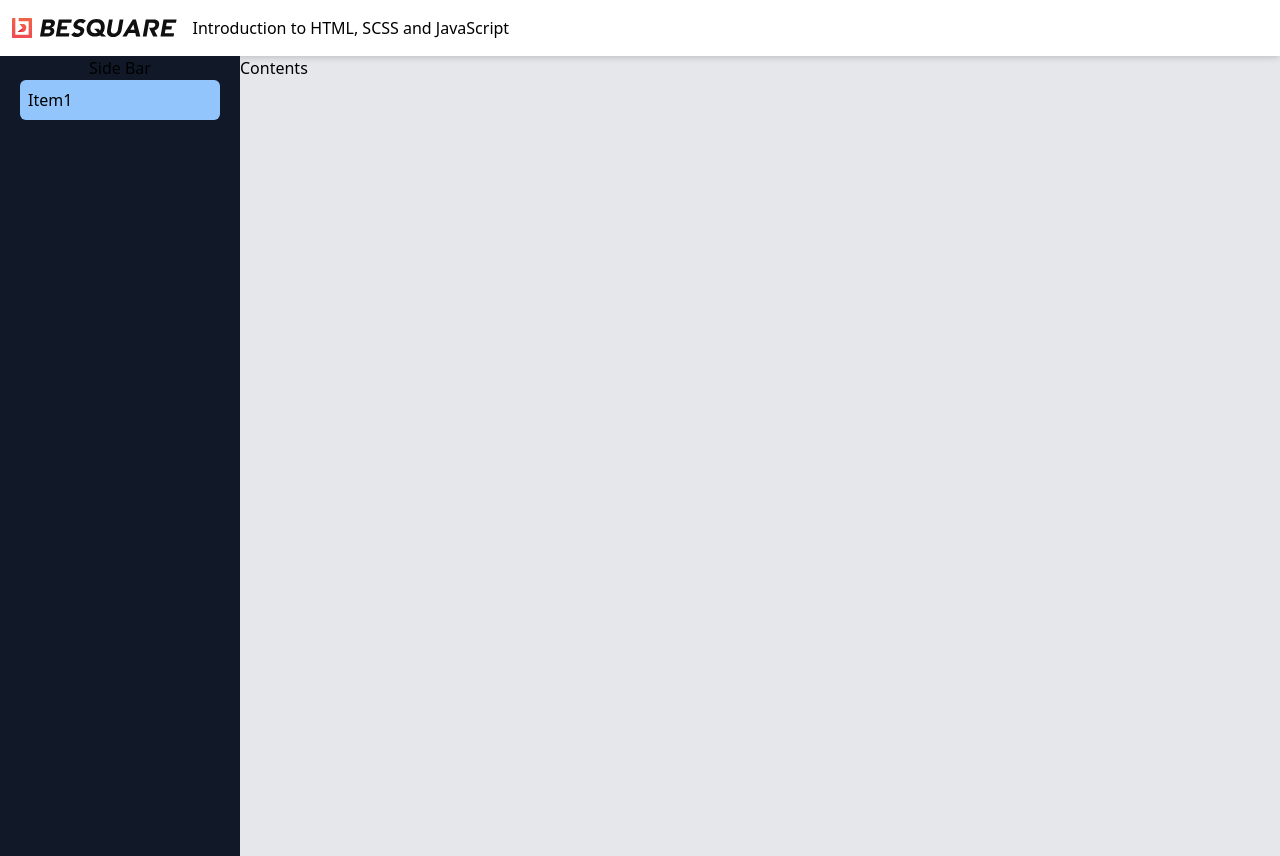
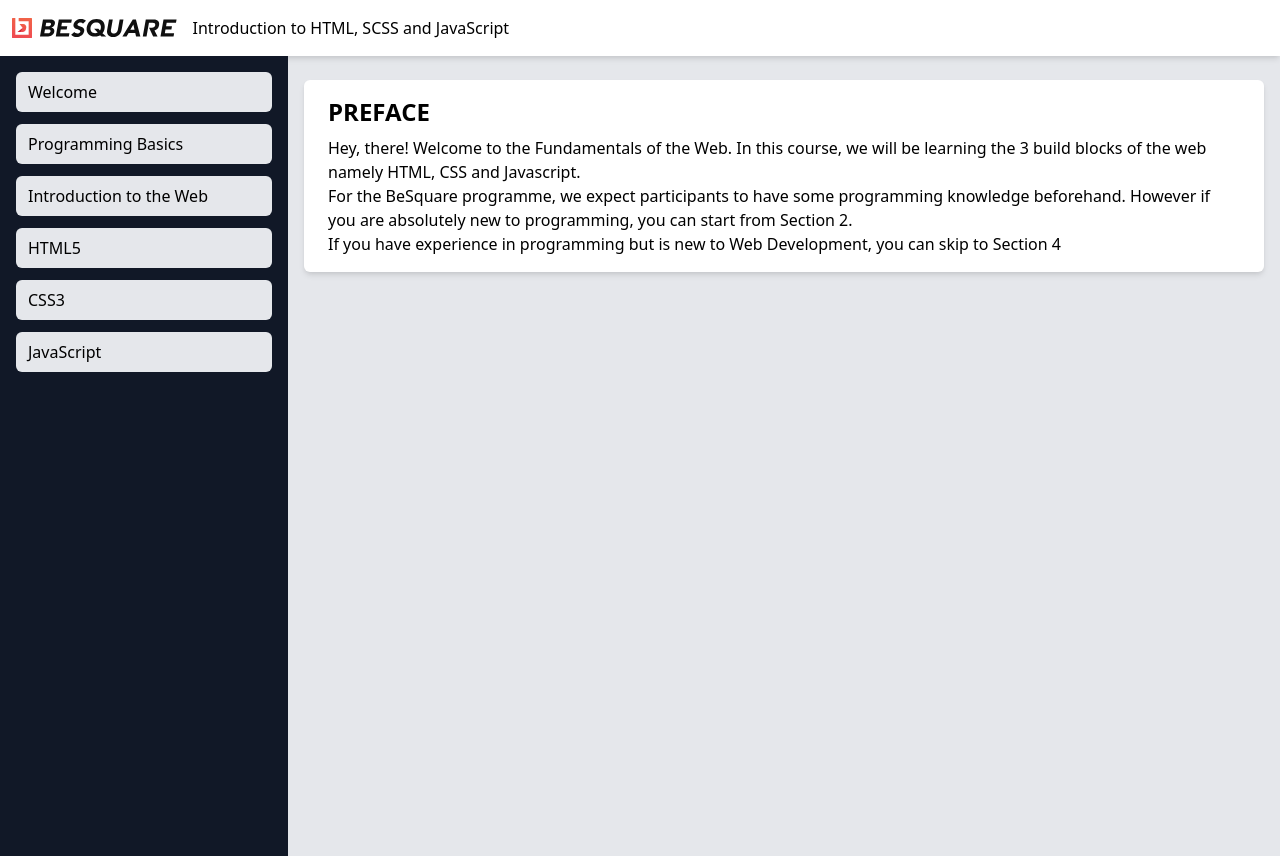
Before and after one commit to yashimwong/besquare, a Next.js app: page / in a window 1280 px wide. Built offline with nearby package versions, Linux system fonts and the light colour scheme.

Commit message:
Initial Page Draft

```diff
--- a/components/layout.tsx
+++ b/components/layout.tsx
@@ -1,20 +1,32 @@
 import { ReactNode, useState } from "react";
+import Head from "next/head";
 import NavigationBar from "components/navigation-bar";
 import SideBar from "components/side-bar";
 
 type LayoutProps = {
   children: ReactNode;
+  page_name: string;
 };
 
-const Layout = ({ children }: LayoutProps) => {
+const Layout = ({ children, page_name }: LayoutProps) => {
   const [show_sidebar, setShowSideBar] = useState(true);
 
   return (
-    <div className="bg-gray-200">
-      <NavigationBar />
-      <SideBar show={show_sidebar} />
-      <div className="flex ml-60 mt-14 min-h-screen">Contents</div>
-    </div>
+    <>
+      <Head>
+        <title>Besquare | {page_name}</title>
+        <meta name="viewport" content="initial-scale=1.0, width=device-width" />
+      </Head>
+      <div className="bg-gray-200">
+        <NavigationBar />
+        <SideBar show={show_sidebar} />
+        <div className="flex ml-72 mt-14 min-h-screen">
+          <div className="bg-white mt-6 mx-4 py-4 px-6 rounded-md shadow-md w-full h-full">
+            {children}
+          </div>
+        </div>
+      </div>
+    </>
   );
 };
 
--- a/components/side-bar.tsx
+++ b/components/side-bar.tsx
@@ -9,7 +9,7 @@ type SideBarItemsProps = {
 const SideBarItems = ({ name, to }: SideBarItemsProps) => {
   return (
     <Link href={to} passHref>
-      <div className="cursor-pointer bg-blue-300 w-10/12 rounded-md p-2">
+      <div className="cursor-pointer bg-gray-200 rounded-md w-full px-3 py-2 mb-3">
         {name}
       </div>
     </Link>
@@ -20,13 +20,41 @@ type SideBarProps = {
   show: boolean;
 };
 
+const sidebar_items = [
+  {
+    name: "Welcome",
+    to: "/",
+  },
+  {
+    name: "Programming Basics",
+    to: "/programming-basics",
+  },
+  {
+    name: "Introduction to the Web",
+    to: "/intro-to-web",
+  },
+  {
+    name: "HTML5",
+    to: "/html",
+  },
+  {
+    name: "CSS3",
+    to: "/css",
+  },
+  {
+    name: "JavaScript",
+    to: "/javascript",
+  },
+];
+
 const SideBar = ({ show }: SideBarProps) => {
   return (
     <Transition.Root show={show}>
       <Transition.Child enter="transform transition ease-in">
-        <div className="fixed flex flex-col items-center w-60 min-h-screen bg-gray-900">
-          Side Bar
-          <SideBarItems name="Item1" to="/" />
+        <div className="fixed flex flex-col items-center w-72 min-h-screen bg-gray-900 pt-4 px-4">
+          {sidebar_items.map((item) => {
+            return <SideBarItems key={item.name} {...item} />;
+          })}
         </div>
       </Transition.Child>
     </Transition.Root>
--- a/pages/api/hello.ts
+++ /dev/null
@@ -1,13 +0,0 @@
-// Next.js API route support: https://nextjs.org/docs/api-routes/introduction
-import type { NextApiRequest, NextApiResponse } from 'next'
-
-type Data = {
-  name: string
-}
-
-export default function handler(
-  req: NextApiRequest,
-  res: NextApiResponse<Data>
-) {
-  res.status(200).json({ name: 'John Doe' })
-}
--- /dev/null
+++ b/pages/css/index.tsx
@@ -0,0 +1,8 @@
+import Layout from "components/layout";
+import { NextPage } from "next";
+
+const CSS: NextPage = () => {
+  return <Layout page_name="CSS">CSS</Layout>;
+};
+
+export default CSS;
--- /dev/null
+++ b/pages/html/index.tsx
@@ -0,0 +1,8 @@
+import Layout from "components/layout";
+import { NextPage } from "next";
+
+const HTML: NextPage = () => {
+  return <Layout page_name="HTML">HTML</Layout>;
+};
+
+export default HTML;
--- a/pages/index.tsx
+++ b/pages/index.tsx
@@ -2,7 +2,25 @@ import type { NextPage } from "next";
 import Layout from "components/layout";
 
 const Home: NextPage = () => {
-  return <Layout>Test</Layout>;
+  return (
+    <Layout page_name="Welcome">
+      <h1 className="text-2xl uppercase font-bold mb-2">Preface</h1>
+      <p>
+        Hey, there! Welcome to the Fundamentals of the Web. In this course, we
+        will be learning the 3 build blocks of the web namely HTML, CSS and
+        Javascript.
+      </p>
+      <p>
+        For the BeSquare programme, we expect participants to have some
+        programming knowledge beforehand. However if you are absolutely new to
+        programming, you can start from Section 2.
+      </p>
+      <p>
+        If you have experience in programming but is new to Web Development, you
+        can skip to Section 4
+      </p>
+    </Layout>
+  );
 };
 
 export default Home;
--- /dev/null
+++ b/pages/intro-to-web/index.tsx
@@ -0,0 +1,10 @@
+import Layout from "components/layout";
+import { NextPage } from "next";
+
+const IntroToWeb: NextPage = () => {
+  return (
+    <Layout page_name="Introduction to the Web">Introduction to the Web</Layout>
+  );
+};
+
+export default IntroToWeb;
--- /dev/null
+++ b/pages/javascript/index.tsx
@@ -0,0 +1,8 @@
+import Layout from "components/layout";
+import { NextPage } from "next";
+
+const JavaScript: NextPage = () => {
+  return <Layout page_name="JavaScript">JavaScript</Layout>;
+};
+
+export default JavaScript;
--- /dev/null
+++ b/pages/programming-basics/index.tsx
@@ -0,0 +1,8 @@
+import Layout from "components/layout";
+import { NextPage } from "next";
+
+const ProgrammingBasics: NextPage = () => {
+  return <Layout page_name="Programming Basics">Programming Basics</Layout>;
+};
+
+export default ProgrammingBasics;
```
